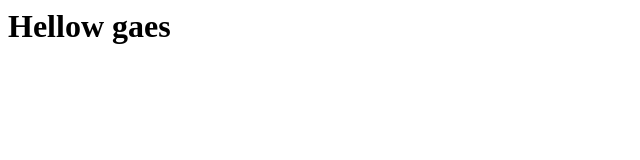
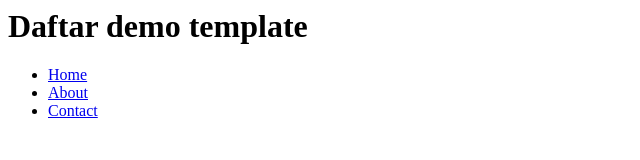
Before and after one commit to azulkipli/demo, a plain HTML site: page index.html in a window 1280 px wide. Shown: the whole page, without its empty margins (0-640 px from the left). Drawn offline with Linux system fonts and the light colour scheme.

Commit message:
sample menu

```diff
--- a/index.html
+++ b/index.html
@@ -1 +1,9 @@
-<h1>Hellow gaes</h1>
+<h1>Daftar demo template</h1>
+
+<nav>
+    <ul>
+        <li><a href="#">Home</a></li>
+        <li><a href="#">About</a></li>
+        <li><a href="#">Contact</a></li>
+    </ul>
+</nav>
```
Also changed, not shown: 1 other file.
